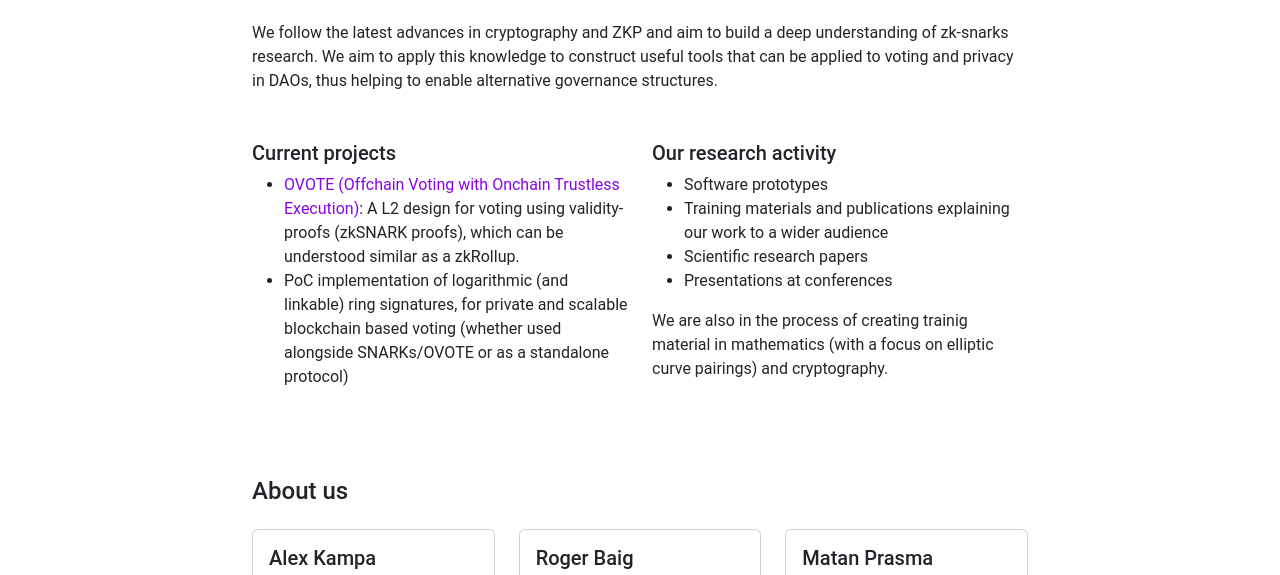
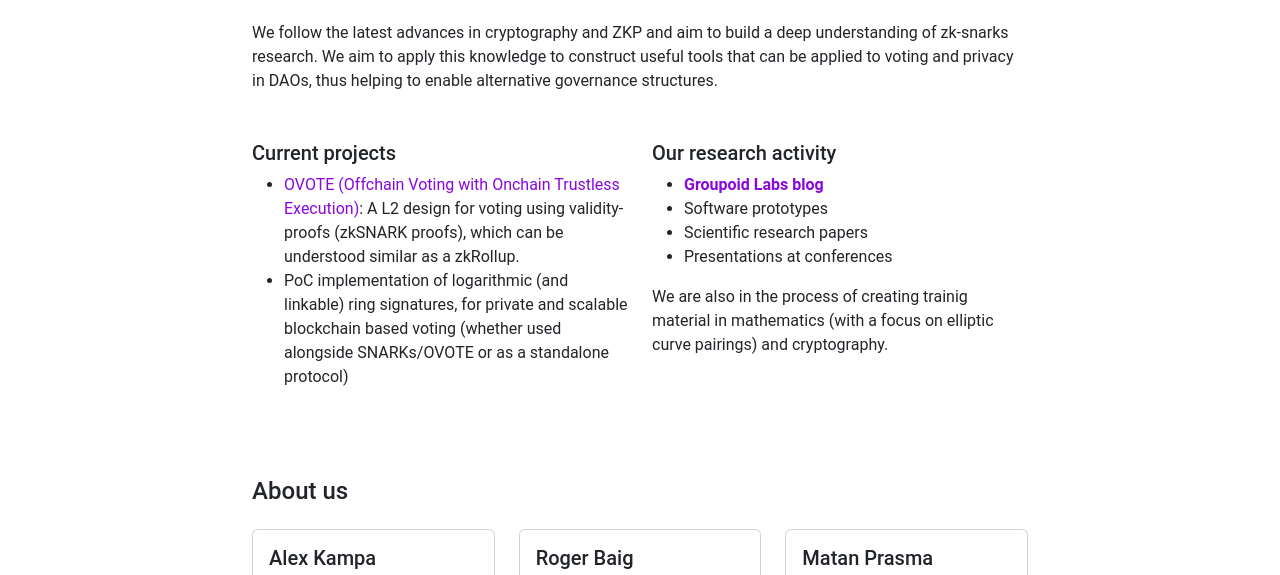
Before and after one commit to aragonzkresearch/web, a plain HTML site: page index.html in a window 1280 px wide. Shown: the part 190-765 px from the top of the page. Drawn offline with nearby package versions, Linux system fonts and the light colour scheme.

Commit message:
Update index.html
More explicit link to blog

```diff
--- a/index.html
+++ b/index.html
@@ -61,10 +61,8 @@
 
 			<h5>Our research activity</h5>
 			<ul>
+				<li> <a href="https://blog.groupoidlabs.io/"><b>Groupoid Labs blog</b></a></li>
 				<li> Software prototypes </li>
-				<li> Training materials and publications
-					explaining our work to a wider audience
-				</li>
 				<li> Scientific research papers </li>
 				<li> Presentations at conferences </li>
 			</ul>
```
